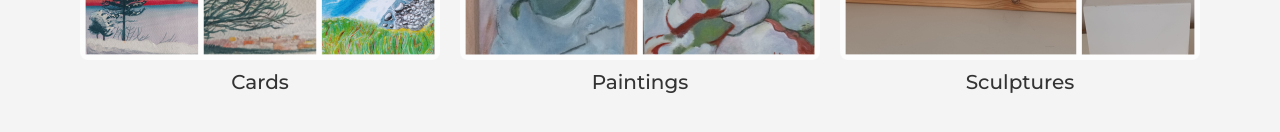
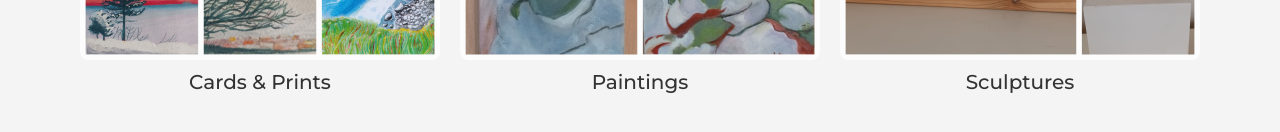
Before and after one commit to sdg877/hj_frontend, a React (Vite) app in the folder frontend/hj/: page /gallery in a window 1280 px wide. Shown: the part 544-676 px from the top of the page. Built offline with nearby package versions, Linux system fonts and the light colour scheme; a web font is replaced by a local one.

Commit message:
Update to gallery labels

```diff
--- a/frontend/hj/src/site/pages/Gallery.jsx
+++ b/frontend/hj/src/site/pages/Gallery.jsx
@@ -16,7 +16,7 @@ const Gallery = () => {
               className="gallery-image"
             />
           </Link>
-          <h3 className="gallery-item-title">Cards</h3>
+          <h3 className="gallery-item-title">Cards & Prints</h3>
         </div>
         <div className="gallery-item">
           <Link to="/paintings">
```
